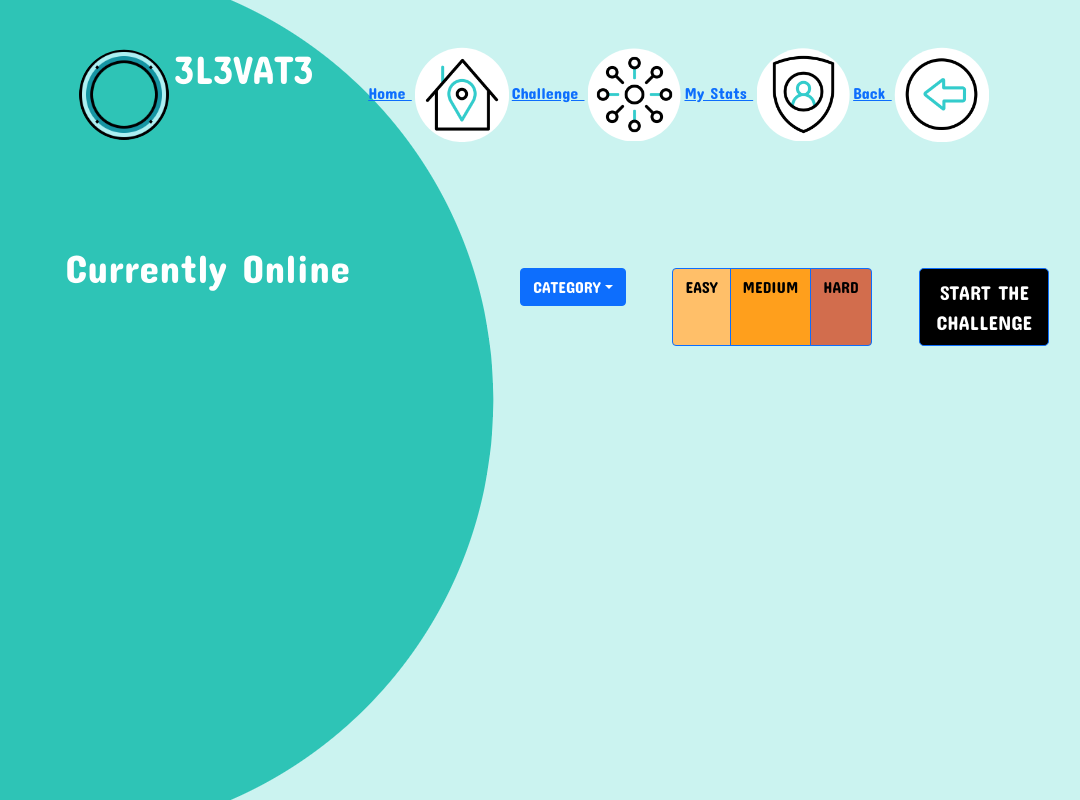
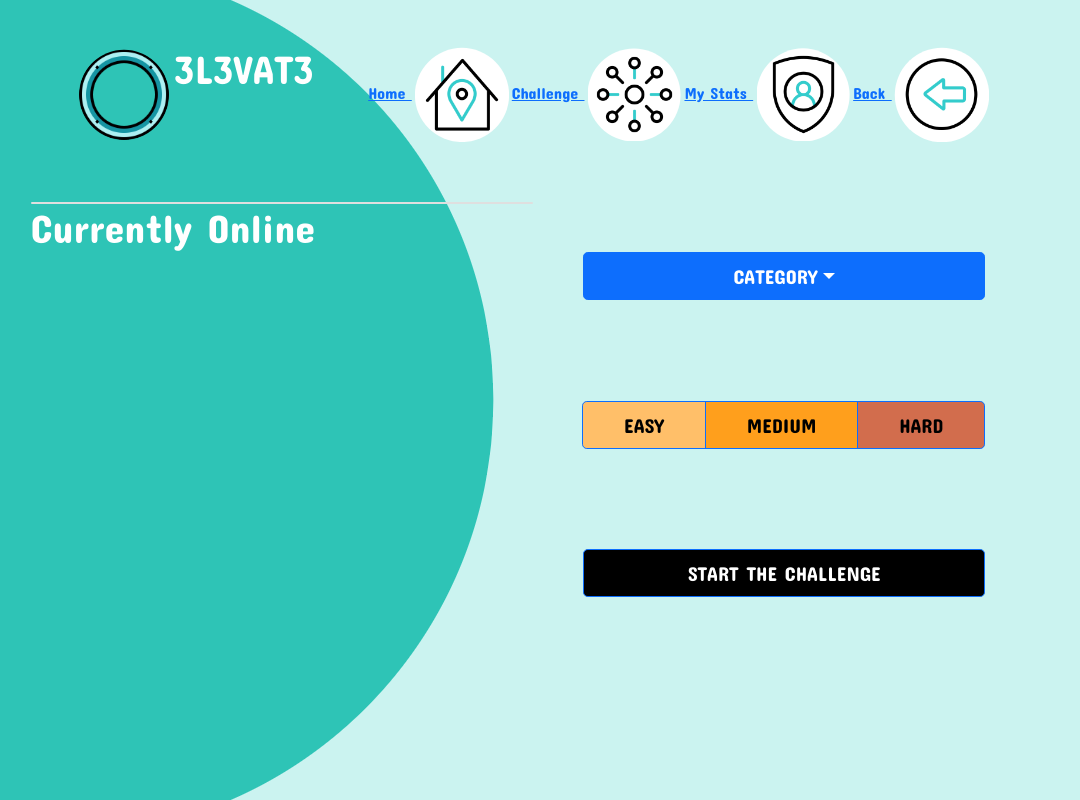
Before and after one commit to Harkins12345/Lap-3-Project, a React (Create React App) app in the folder client/: page /challenge in a window 1280 px wide. Shown: the whole page, without its empty margins (107-1187 px from the left). Built offline with nearby package versions, Linux system fonts and the light colour scheme.

Commit message:
FIXED STYLING OF CHALLENGE CONTAINER

```diff
--- a/client/src/pages/ChallengePage/index.js
+++ b/client/src/pages/ChallengePage/index.js
@@ -1,5 +1,5 @@
 import React, { useState } from 'react';
-import { Container, Row, Col, Dropdown, DropdownButton, Button, ToggleButtonGroup, ToggleButton } from 'react-bootstrap';
+import { Card, Dropdown, DropdownButton, Button, ToggleButtonGroup, ToggleButton } from 'react-bootstrap';
 import './style.css';
 
 
@@ -50,25 +50,25 @@ function ChallengePage() {
 
 
     return (
-        <Container fluid={true} className="container">
-            <Row>
+        <div fluid={true} className="main-container">
 
 
             {/* ----- ONLINE USER COLUMN ----- */}
-                <Col lg={6}>
-                    <Container className='left-column'>
+             <div className="left-container">
+                <Card />
 
                 <h1>Currently Online</h1>
-                    </Container>
-                </Col>
 
-                {/* ----- SELECT CATEGORY & LEVEL ----- */}
-                <Col lg={6}>
-                    <div className='right-column'>
-                        <div className="row">
 
-                                <DropdownButton id="category-button" title="CATEGORY">
+            </div>
 
+
+            <div className='right-container'>
+
+                {/* ----- SELECT CATEGORY ----- */}
+                <div className="category-row row">
+
+                    <DropdownButton id="category-button" title="CATEGORY" size="lg" className='d-grid gap-2'>
 
                         <Dropdown.Item as="button">Science: Computer</Dropdown.Item>
                         <Dropdown.Item as="button">Science: Mathematics</Dropdown.Item>
@@ -80,9 +80,10 @@ function ChallengePage() {
 
                 </div>
 
-                        <div className="row">
+                 {/* ----- SELECT LEVEL ----- */}
+                <div className="level-row row">
 
-                                <ToggleButtonGroup name="toggle">
+                    <ToggleButtonGroup name="toggle" size="lg">
                         {radios.map((radio, idx) => (
                         <ToggleButton
                             key={idx}
@@ -97,13 +98,12 @@ function ChallengePage() {
                             {radio.name}
                         </ToggleButton>
                         ))}
-
-
                     </ToggleButtonGroup>
 
                 </div>
 
-                        <div className="row">
+                {/* ----- START CHALLENGE ----- */}
+                <div className="start-row row">
 
                     <div className='d-grid gap-2'>
                         <Button className='start-button' size="lg"> START THE CHALLENGE</Button>
@@ -111,16 +111,9 @@ function ChallengePage() {
 
                 </div>
 
+            </div>
 
         </div>
-                </Col>
-            </Row>
-
-
-
-
-
-        </Container>
     )
 
 
--- a/client/src/pages/ChallengePage/style.css
+++ b/client/src/pages/ChallengePage/style.css
@@ -1,16 +1,28 @@
-.right-column {
+.main-container {
+    padding: 13px 5%;
     display: flex;
-    justify-content: center;
-    float: right;
+    justify-content: space-between;
+}
 
+.left-container {
+    flex-basis: 50%;
 
+    align-self: flex-start;
+    position: sticky;
+}
 
+.right-container {
+    flex-basis: 50%;
+
+    align-self: flex-end;
+    justify-content: space-between;
+    position: sticky;
 }
 
 .row {
-    padding: 5%;
-    align-self: right
+    padding: 10%;
 }
+
 
 .easy-button {
     background-color: #ffbf69;
```
Lines whose indentation alone changed are shown as unchanged.
